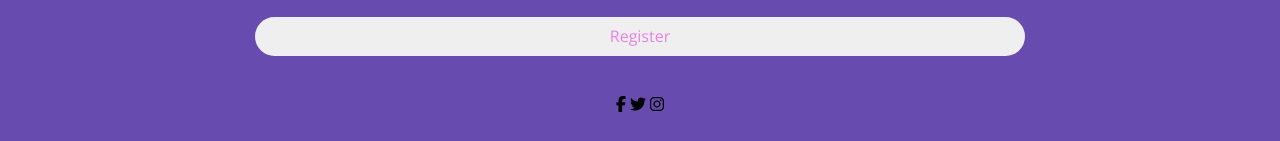
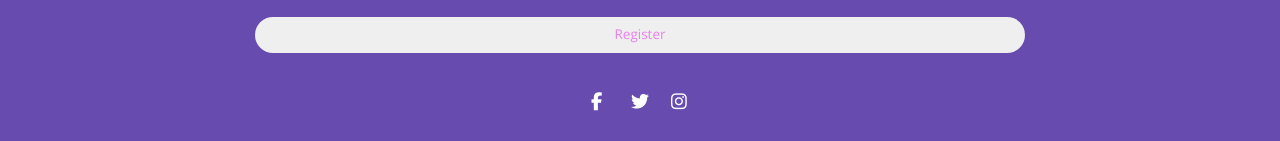
Before and after one commit to vikramvi/Huddle-landing-page-with-a-single-introductory-section, a plain HTML site: page index.html in a window 1280 px wide. Shown: the part 783-924 px from the top of the page. Drawn offline with nearby package versions, Linux system fonts and the light colour scheme.

Commit message:
4. Fix social footer 4.1 remove background color 4.2 add spacing 4.3 add margin 4.4 increase icon size

```diff
--- a/index.html
+++ b/index.html
@@ -38,11 +38,10 @@
     </article>
     <footer class="grid-container__social-card social-card">
       <i class="fa-brands fa-facebook-f social-card__fb-icon"></i>
-      <i class="fa-brands fa-twitter fa-facebook-f__twitter-icon"></i>
-      <i class="fa-brands fa-instagram fa-twitter__instagram-icon"></i>
+      <i class="fa-brands fa-twitter social-card-f__twitter-icon"></i>
+      <i class="fa-brands fa-instagram social-card__instagram-icon"></i>
     </footer>
   </main>
-
   <!-- <footer>
     <p class="attribution">
       Challenge by <a href="https://www.frontendmentor.io?ref=challenge" target="_blank">Frontend Mentor</a>.
--- a/styles/style.css
+++ b/styles/style.css
@@ -116,11 +116,24 @@ body {
 
 .info-card__button-cta {
   font-family: var(--ff-body);
+  font-size: 1.35rem;
   width: 65%;
   padding: 1rem 0;
   border-radius: 20rem;
   border: none;
   color: var(--clr-soft-magenta);
+}
+
+.social-card {
+  display: grid;
+  grid-template-columns: repeat(3, 1fr);
+  gap: 2.2rem;
+  grid-template-areas: "social-card__fb-icon social-card-f__twitter-icon social-card__instagram-icon";
+}
+
+.fa-brands {
+  color: var(--clr-white);
+  font-size: 1.8rem;
 }
 
 /* --------  grid area names -------- */
@@ -153,6 +166,18 @@ body {
   grid-area: social-card;
 }
 
+.social-card__fb-icon {
+  grid-area: social-card__fb-icon;
+}
+
+.social-card-f__twitter-icon {
+  grid-area: social-card-f__twitter-icon;
+}
+
+.social-card__instagram-icon {
+  grid-area: social-card__instagram-icon;
+}
+
 /* .attribution {
         font-size: 11px;
         text-align: center;
```
